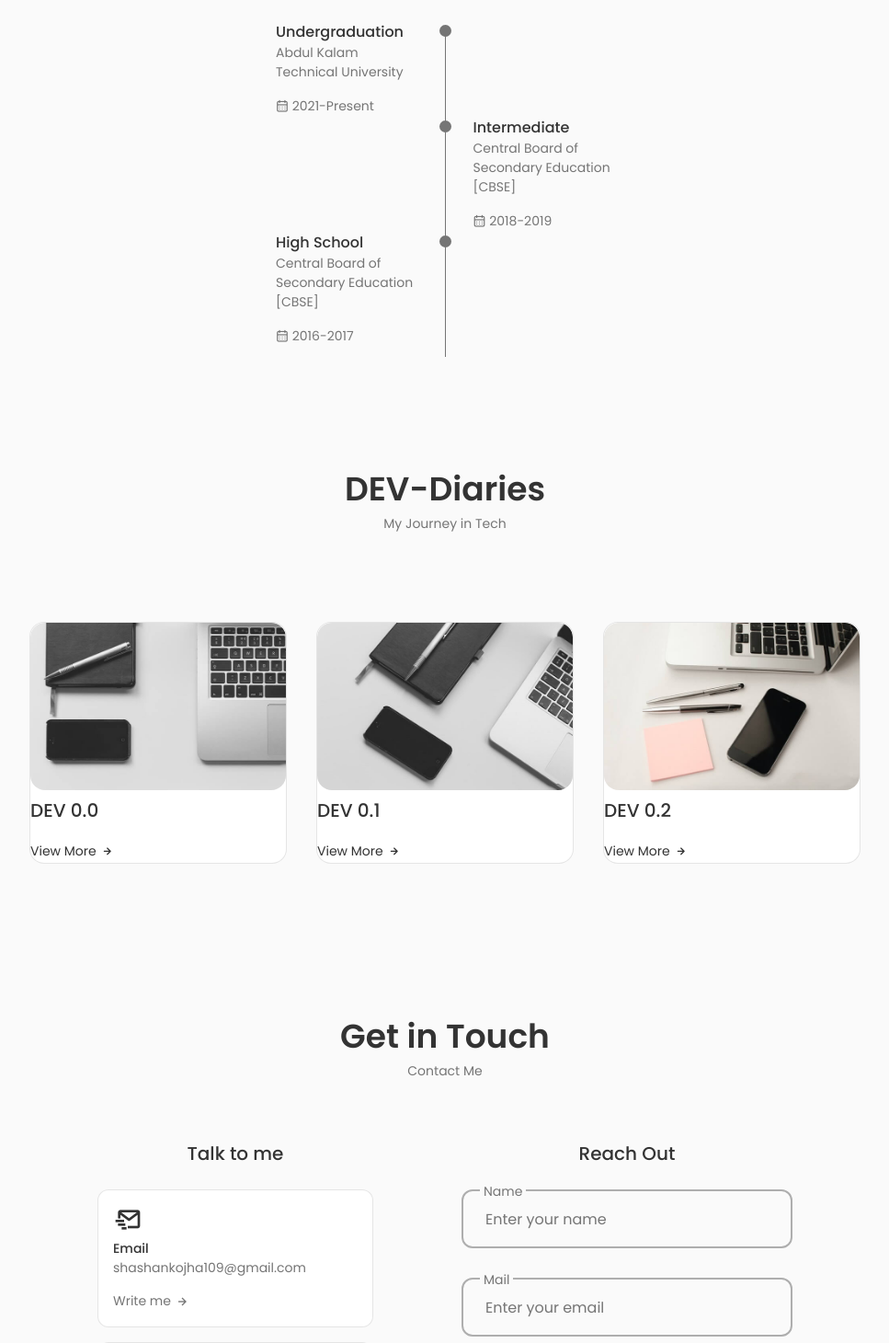
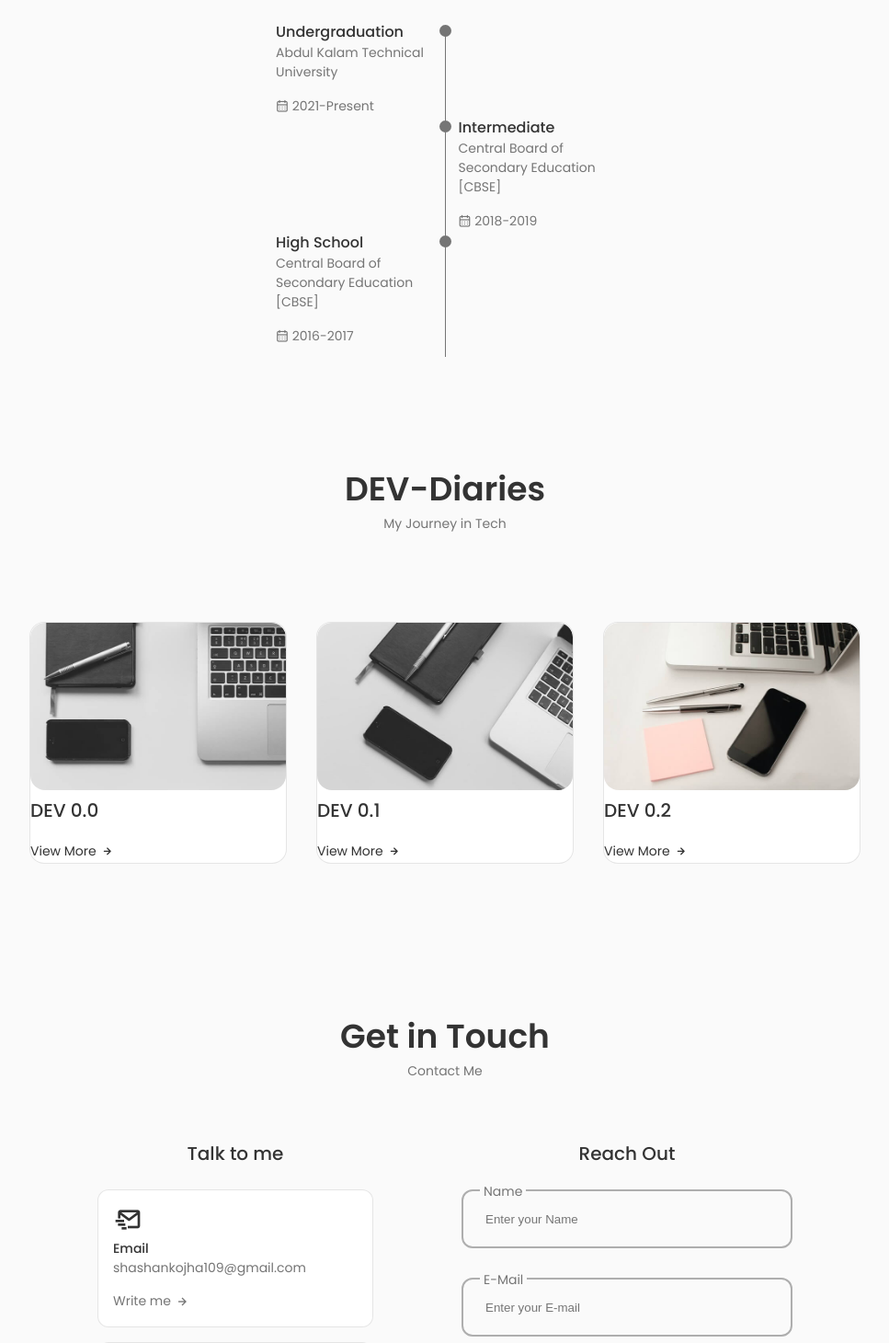
Before and after one commit to IShashankojha/Portfolio-Website, a React (Create React App) app: page / in a window 1280 px wide. Shown: the part 4400-5860 px from the top of the page at 92% size, without its empty margins (156-1123 px from the left). Built offline with nearby package versions, Linux system fonts and the light colour scheme.

Commit message:
model content

```diff
--- a/src/App.css
+++ b/src/App.css
@@ -64,17 +64,16 @@
   margin: 0;
   padding: 0;
   box-sizing: border-box;
-
- }
+}
 
 html {
   scroll-behavior: smooth;
 }
 
 body,
-button,
-input,
-textarea {
+.button,
+.input,
+.textarea {
   font-family: var(--body-font);
   font-size: var(--normal-font-size);
 }
@@ -107,7 +106,6 @@ img {
   max-width: 100%;
   height: auto;
   border-radius: 1rem;
-
 }
 
 /*=============== REUSABLE CSS CLASSES ===============*/
@@ -168,7 +166,7 @@ img {
   align-items: center;
 }
 
-/*=============== BREAKPOINTS ===============*/
+/*=============== RESPONSIVE BREAKPOINTS ===============*/
 /* For large devices (up to 992px) */
 @media screen and (max-width: 992px) {
   .container {
@@ -188,7 +186,7 @@ img {
 
 /* For medium devices (up to 768px) */
 @media screen and (max-width: 768px) {
-  body {
+  .body {
     margin: 0 0 var(--header-height) 0;
   }
 
--- a/src/components/Contact/Contact.jsx
+++ b/src/components/Contact/Contact.jsx
@@ -120,7 +120,7 @@ const Contact = () => {
                 type="text"
                 name="name"
                 className="contact__form-input"
-                placeholder="Enter your name"
+                placeholder="Enter your Name"
                 value={formValues.name}
                 onChange={handleInputChange}
                 required
@@ -128,12 +128,12 @@ const Contact = () => {
             </div>
 
             <div className="contact__form-div">
-              <label className="contact__form-tag">Mail</label>
+              <label className="contact__form-tag">E-Mail</label>
               <input
                 type="email"
                 name="email"
                 className="contact__form-input"
-                placeholder="Enter your email"
+                placeholder="Enter your E-mail"
                 value={formValues.email}
                 onChange={handleInputChange}
                 required
--- a/src/components/Devs/Devs.jsx
+++ b/src/components/Devs/Devs.jsx
@@ -11,15 +11,6 @@ const Devs = () => {
   const toggleTab = (index) => {
     setToggleState(index);
   };
-
-  // Effect to manage body class based on modal state
-  useEffect(() => {
-    if (toggleState > 0) {
-      document.body.classList.add('no-hover');
-    } else {
-      document.body.classList.remove('no-hover');
-    }
-  }, [toggleState]);
 
   // Define motion variants for the modal and description
   const modalVariants = {
--- a/src/components/Devs/devs.css
+++ b/src/components/Devs/devs.css
@@ -150,7 +150,7 @@
     }
 
     .devs__modal-content {
-        width: 80%;
+        width: 100%;
     }
 }
 
@@ -170,7 +170,7 @@
     }
 
     .devs__modal-content {
-        padding: 4rem 1.5rem 2.5rem;
+        padding: 4rem 2rem 3rem;
     }
 
     .devs__modal-description {
@@ -179,6 +179,7 @@
 }
 
 @media screen and (max-width: 350px) {
+
     .devs__icon {
         font-size: 1.5rem;
     }
--- a/src/components/Qualification/qualification.css
+++ b/src/components/Qualification/qualification.css
@@ -46,7 +46,7 @@
 .qualification__data {
     display: grid;
     grid-template-columns: 1fr max-content 1fr;
-    column-gap: 1.5rem;
+    column-gap: 0.5rem;
 }
 
 .qualification__title {
```
